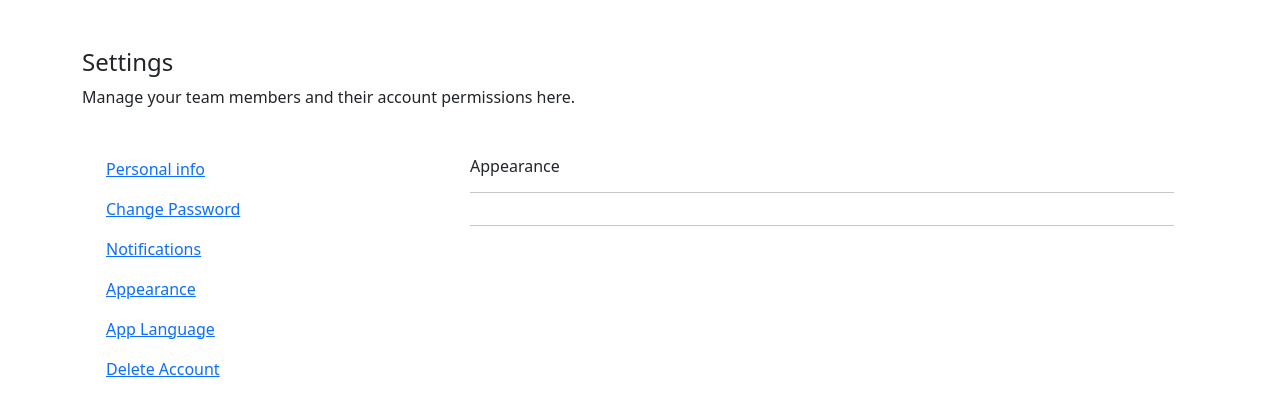
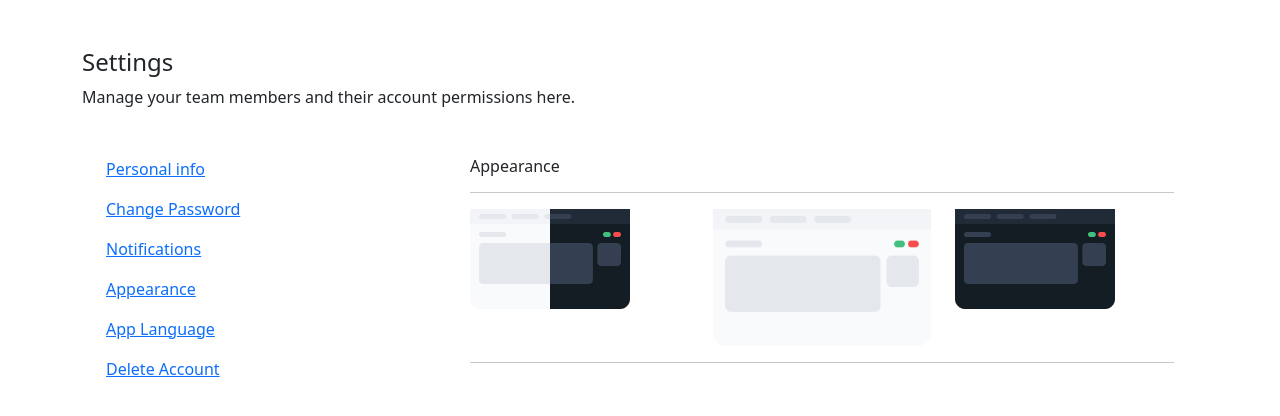
Before and after one commit to Earthpasserby/reactp-tacbay, a React (Create React App) app: page /Appearance in a window 1280 px wide. Shown: the top 416 px of the page. Built offline with nearby package versions, Linux system fonts and the light colour scheme.

Commit message:
More Features

```diff
--- a/src/components/Appearance.jsx
+++ b/src/components/Appearance.jsx
@@ -1,6 +1,6 @@
 import React, { useState } from "react";
 import "bootstrap/dist/css/bootstrap.min.css";
-import { Container, Row, Col, Button, InputGroup, Form } from "react-bootstrap";
+import { Container, Row, Col, Image } from "react-bootstrap";
 
 const Appearance = () => {
   return (
@@ -32,9 +32,28 @@ const Appearance = () => {
           <h6>Appearance</h6>
           <hr />
           <Row>
-            <Col></Col>
-            <Col></Col>
-            <Col></Col>
+            <Col>
+              {" "}
+              <Image
+                src="./images/Lightgrey.png"
+                alt="logo"
+                className="img-fluid"
+              />
+            </Col>
+            <Col>
+              <Image
+                src="./images/Light.png"
+                alt="logo"
+                className="img-fluid"
+              />
+            </Col>
+            <Col>
+              <Image
+                src="./images/dark.png"
+                alt="logo"
+                className="img-fluid"
+              />
+            </Col>
           </Row>
 
           <hr />
```
Also changed, not shown: public/images/ligt.png (added), src/images/ligt.png (added).
